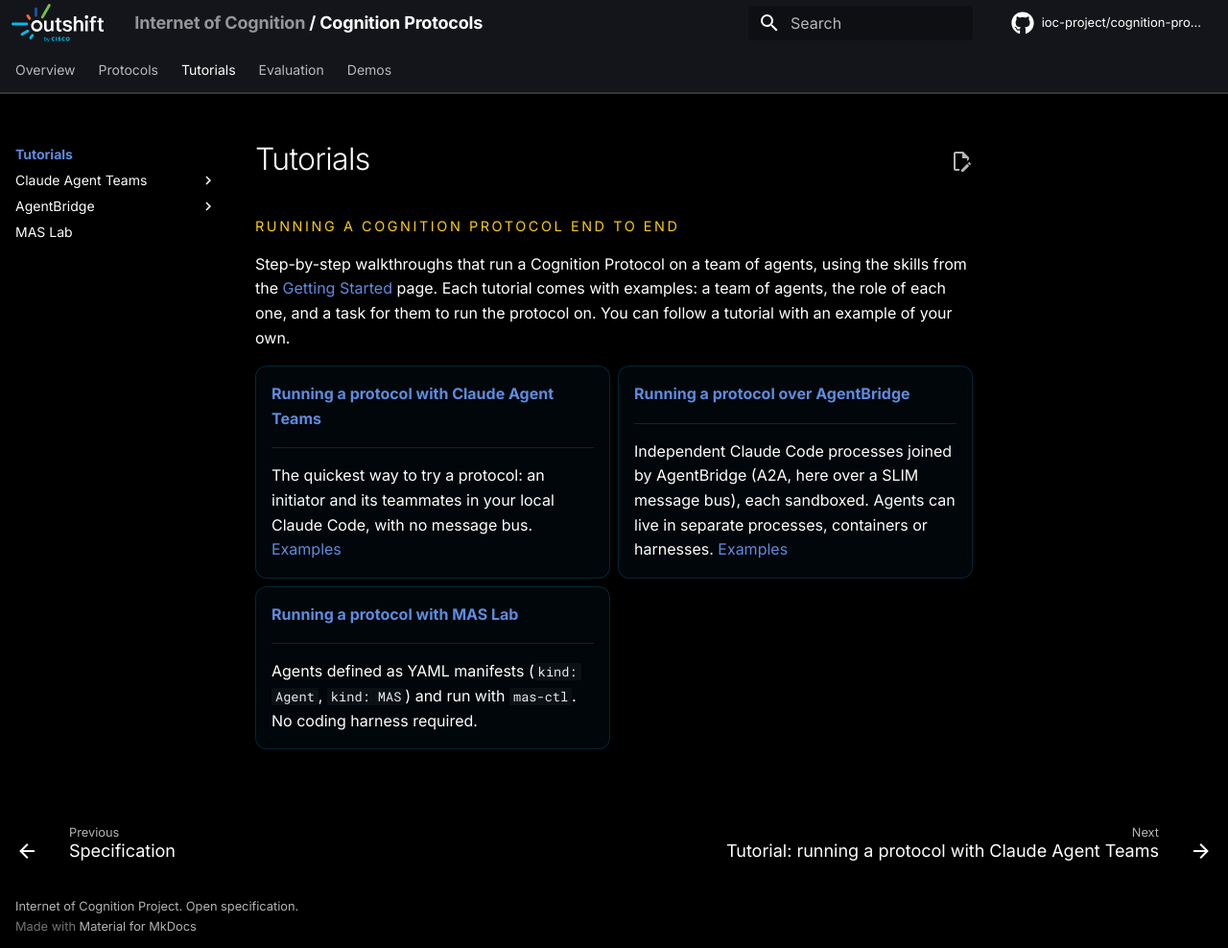
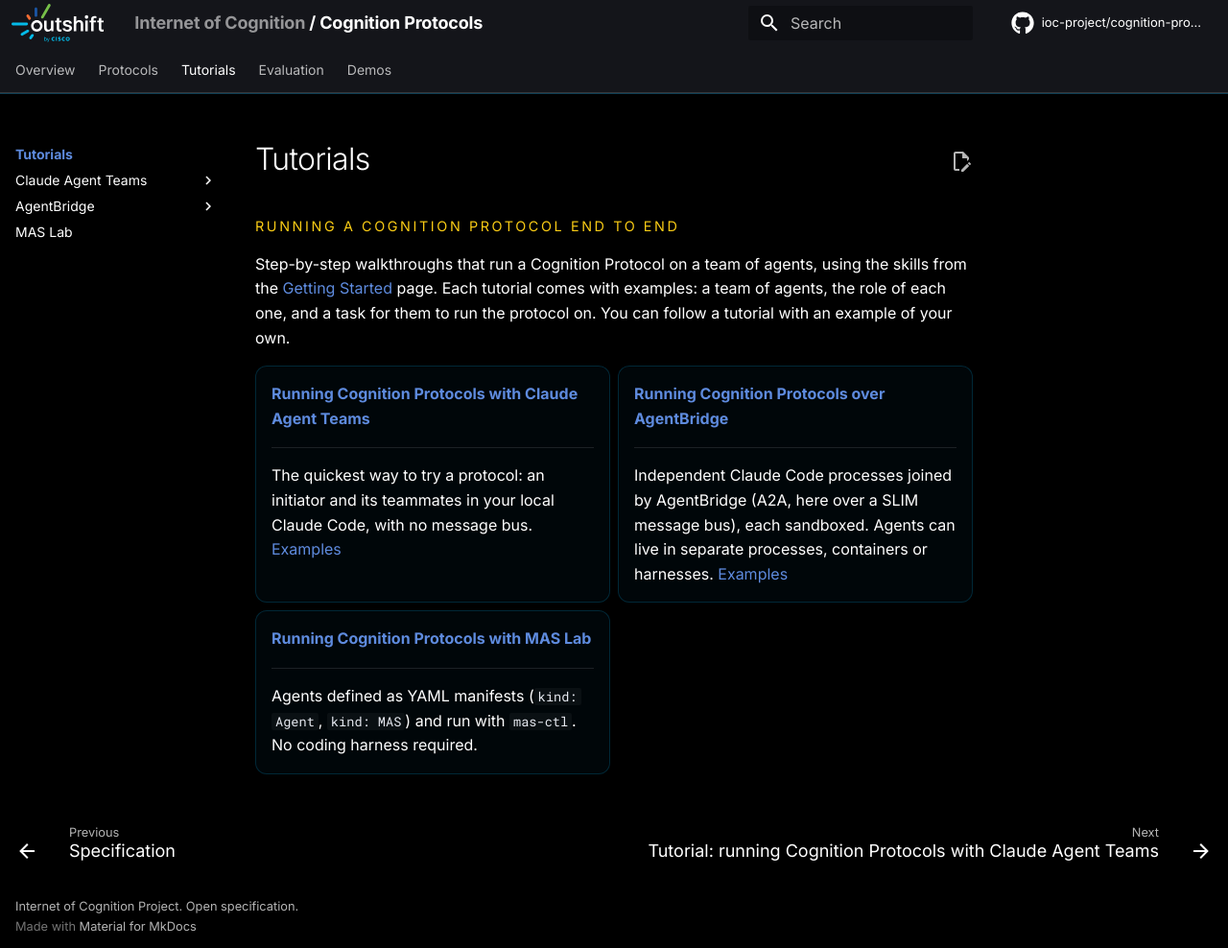
Before and after one commit to ioc-project/cognition-protocols, an MkDocs documentation site: the page built from docs/tutorials/index.md, in a window 1280 px wide and 988 px high. Shown: the whole window at 96% size. Built offline with MkDocs 1.6.1 and Material for MkDocs 9.7.7, drawn with Linux system fonts in a browser that asks for light colours; comment, search, counter and statistics services are not loaded.

Commit message:
docs: rename tutorials from 'running a protocol' to 'running Cognition Protocols' (#67)
Renames all three tutorial titles and every reference to them across the
tutorial index, Getting Started, and the tutorial pages themselves.

Signed-off-by: Sam Betts <1769706+Tehsmash@users.noreply.github.com>

```diff
--- a/docs/getting-started.md
+++ b/docs/getting-started.md
@@ -20,7 +20,7 @@
 session, with no message bus. The initiator spawns teammates directly and exchanges messages
 with them using `SendMessage`. Works on a single machine with no network between agents.
 
-[**Tutorial: running a protocol with Claude Agent Teams**](tutorials/agent-teams/index.md)
+[**Tutorial: running Cognition Protocols with Claude Agent Teams**](tutorials/agent-teams/index.md)
 
 ## AgentBridge
 
@@ -28,14 +28,14 @@
 sandboxed. Agents can live in separate processes, containers or harnesses — and use different
 runtimes — and communicate over the network.
 
-[**Tutorial: running a protocol over AgentBridge**](tutorials/agentbridge/index.md)
+[**Tutorial: running Cognition Protocols over AgentBridge**](tutorials/agentbridge/index.md)
 
 ## MAS Lab
 
 Agents defined as YAML manifests (`kind: Agent`, `kind: MAS`) and run with `mas-ctl`. No
 coding harness required: add the protocol skills to the agents' manifests and run the MAS.
 
-[**Tutorial: running a protocol with MAS Lab**](tutorials/mas-lab/index.md)
+[**Tutorial: running Cognition Protocols with MAS Lab**](tutorials/mas-lab/index.md)
 
 ## Other coding harnesses and Claw-like agents
 
--- a/docs/tutorials/agent-teams/index.md
+++ b/docs/tutorials/agent-teams/index.md
@@ -1,4 +1,4 @@
-# Tutorial: running a protocol with Claude Agent Teams
+# Tutorial: running Cognition Protocols with Claude Agent Teams
 
 <p class="eyebrow">Agents in one local Claude Code session</p>
 
--- a/docs/tutorials/agentbridge/index.md
+++ b/docs/tutorials/agentbridge/index.md
@@ -1,4 +1,4 @@
-# Tutorial: running a protocol over AgentBridge
+# Tutorial: running Cognition Protocols over AgentBridge
 
 <p class="eyebrow">Agents on separate processes, joined by AgentBridge</p>
 
--- a/docs/tutorials/index.md
+++ b/docs/tutorials/index.md
@@ -9,14 +9,14 @@
 
 <div class="grid cards" markdown>
 
--   **[Running a protocol with Claude Agent Teams](agent-teams/index.md)**
+-   **[Running Cognition Protocols with Claude Agent Teams](agent-teams/index.md)**
 
     ---
 
     The quickest way to try a protocol: an initiator and its teammates in your local Claude
     Code, with no message bus. [Examples](agent-teams/examples/index.md)
 
--   **[Running a protocol over AgentBridge](agentbridge/index.md)**
+-   **[Running Cognition Protocols over AgentBridge](agentbridge/index.md)**
 
     ---
 
@@ -24,7 +24,7 @@
     each sandboxed. Agents can live in separate processes, containers or harnesses.
     [Examples](agentbridge/examples/index.md)
 
--   **[Running a protocol with MAS Lab](mas-lab/index.md)**
+-   **[Running Cognition Protocols with MAS Lab](mas-lab/index.md)**
 
     ---
 
--- a/docs/tutorials/mas-lab/index.md
+++ b/docs/tutorials/mas-lab/index.md
@@ -1,4 +1,4 @@
-# Tutorial: running a protocol with MAS Lab
+# Tutorial: running Cognition Protocols with MAS Lab
 
 <p class="eyebrow">Agents defined as YAML manifests, run with mas-ctl</p>
 
```
